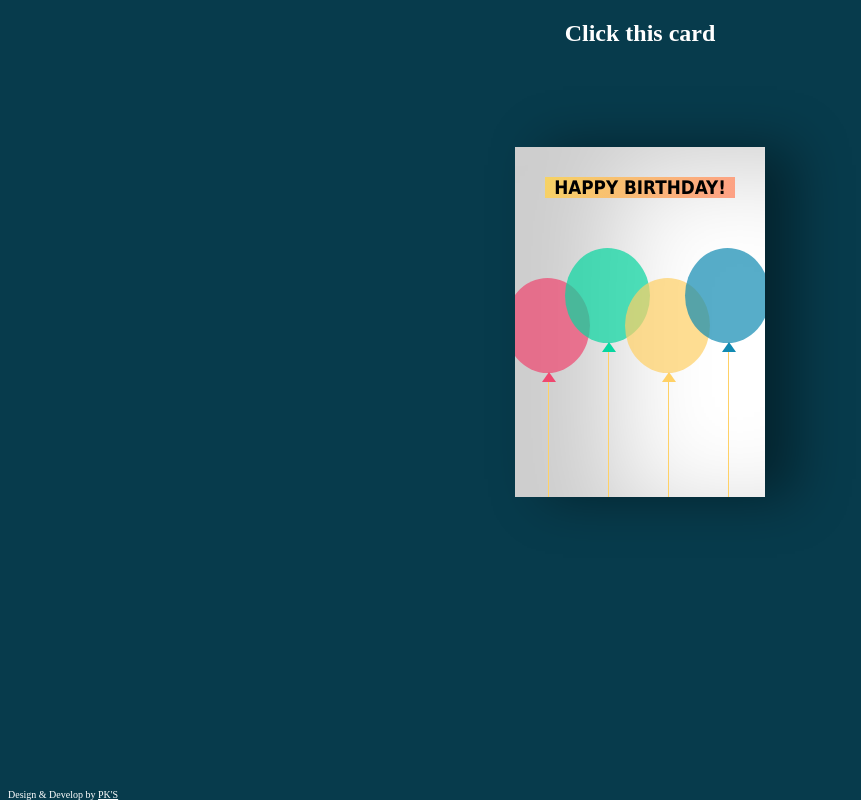
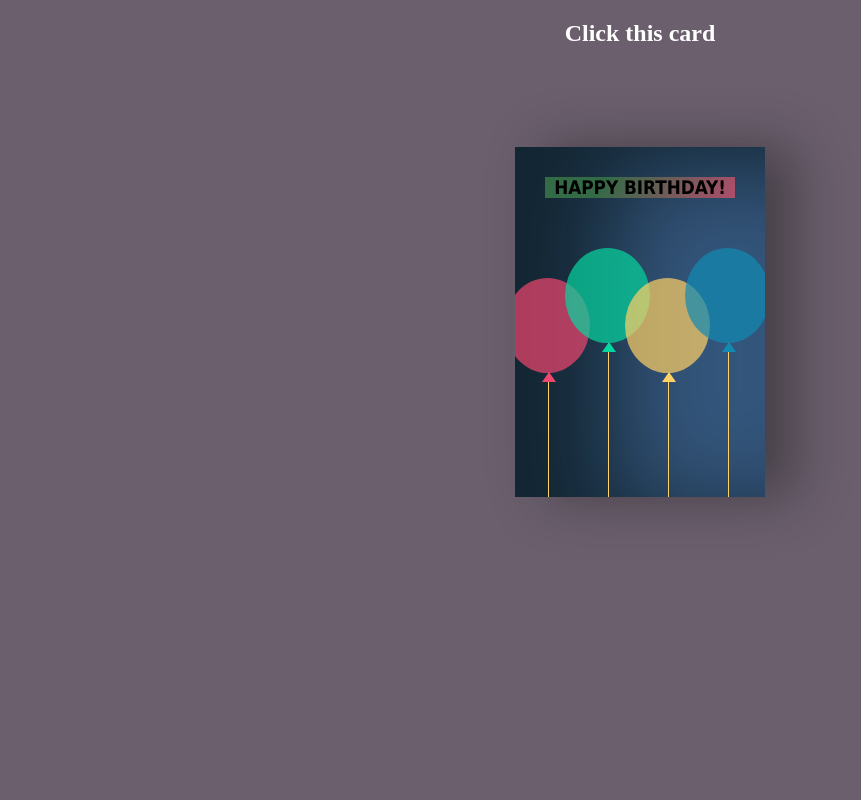
Before and after one commit to souravdebnath123/Birthday_wishes-, a plain HTML site: page index.html in a window 1280 px wide. Shown: the whole page, without its empty margins (0-861 px from the left). Drawn offline with Linux system fonts and the light colour scheme.

Commit message:
Update index.html

```diff
--- a/index.html
+++ b/index.html
@@ -8,7 +8,7 @@
   <title>Happy birthday project</title>
 
   <style>body {
- background-color: #073b4c;
+ background-color: #6b5f6d;
 }
 
 .body {
@@ -18,7 +18,7 @@
  margin-top: 100px;
 }
 
-h2 {
+h2{
  animation: 1s blink linear infinite;
  display: flex;
  justify-content: center;
@@ -36,12 +36,12 @@ h2 {
 
 .cardFront {
  position: relative;
- background-color: #fff;
+ background-color: #34567c;
  width: 250px;
  height: 350px;
  overflow: hidden;
  transform-origin: left;
- box-shadow: inset 100px 20px 100px rgba(0, 0, 0, .2), 30px 0 50px rgba(0, 0, 0, 0.4);
+ box-shadow: inset 100px 20px 100px rgba(1, 11, 10, 0.642), 30px 0 50px rgba(23, 23, 23, 0.432);
  transition: .6s;
 }
 
@@ -49,7 +49,7 @@ h2 {
  font-family: Tahoma, sans-serif;
  text-align: center;
  margin: 30px;
- background-image: linear-gradient(120deg, #f6d365 0%, #fda085 100%);
+ background-image: linear-gradient(120deg, #336b47 30%, #af4d6b 100%);
  transition: .1s;
 }
 
@@ -134,13 +134,13 @@ h2 {
 
 .cardInside {
  position: absolute;
- background-color: #fff;
+ background-color: #6de4e4;
  width: 250px;
  height: 350px;
  z-index: -1;
  left: 0;
  top: 0;
- box-shadow: inset 100px 20px 100px rgba(0, 0, 0, 0.2);
+ box-shadow: inset 100px 20px 100px rgba(26, 101, 103, 0.3);
 }
 
 p {
@@ -163,7 +163,7 @@ p {
  text-align: center;
  margin: 30px;
  outline-color: #333;
- outline-style: dashed;
+outline-style: dotted;
 }
 
 .birthdayCard:hover {
@@ -217,7 +217,7 @@ footer a{
 </head>
 
 <body>
- <h2>Click this card</h2>
+<h2>Click this card</h2>
 <div class="body">
  <div class="birthdayCard">
 <div class="cardFront"><h3 class="happy">HAPPY BIRTHDAY!</h3>
@@ -236,8 +236,8 @@ footer a{
   </div>
 </div>
 </div>
-<footer><center>Design & Develop by <a href="https://praweensoni.netlify.app/">PK'S</a></center>
-</footer>
-  <script src="main.js"></script>
+<!-- <footer><center>Design & Develop by <a href="https://praweensoni.netlify.app/">PK'S</a></center>
+</footer> -->
+  <!-- <script src="main.js"></script> -->
 </body>
 </html>
```
